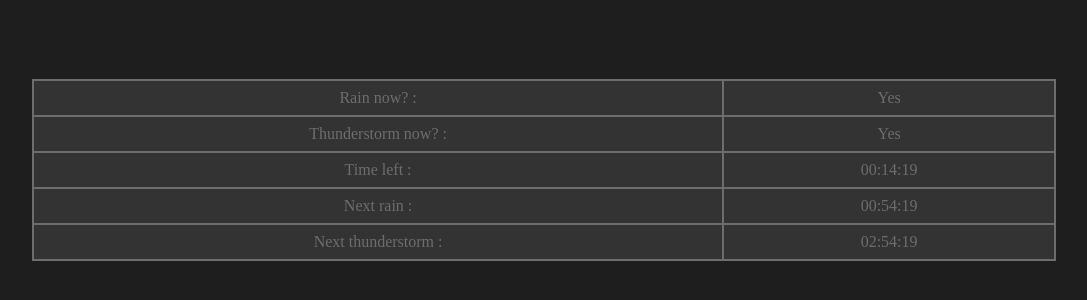
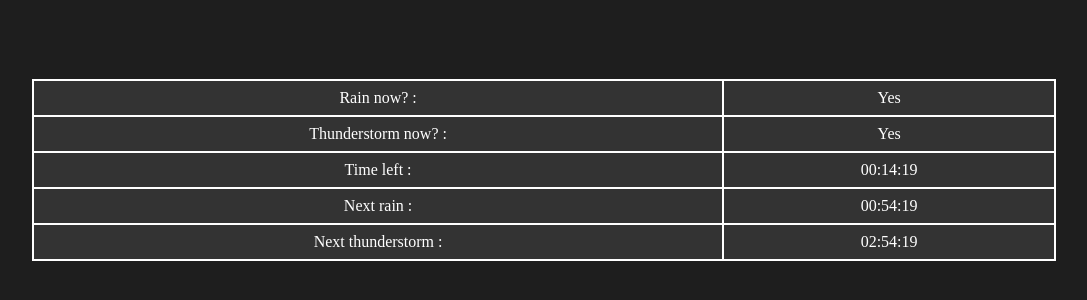
Before and after one commit to ethanlunch/ethanlunch.github.io, a plain HTML site: page index.html in a window 1280 px wide. Shown: the part 230-530 px from the top of the page, without its empty margins (96-1183 px from the left). Drawn offline with Linux system fonts and the light colour scheme.

Commit message:
Update index.html

```diff
--- a/index.html
+++ b/index.html
@@ -18,12 +18,12 @@
         table {
             text-align: center;
             background-color: #333; /* Dark table background color */
-            color: #6e6d6d; /* Light table text color */
+            color: #ffffff; /* Light table text color */
             border-collapse: collapse;
             width: 80%; /* Adjust the width as needed */
         }
         table, td, th {
-            border: 2px solid #6e6d6d; /* Light border color */
+            border: 2px solid #ffffff; /* Light border color */
             padding: 8px;
         }
         p {
```
